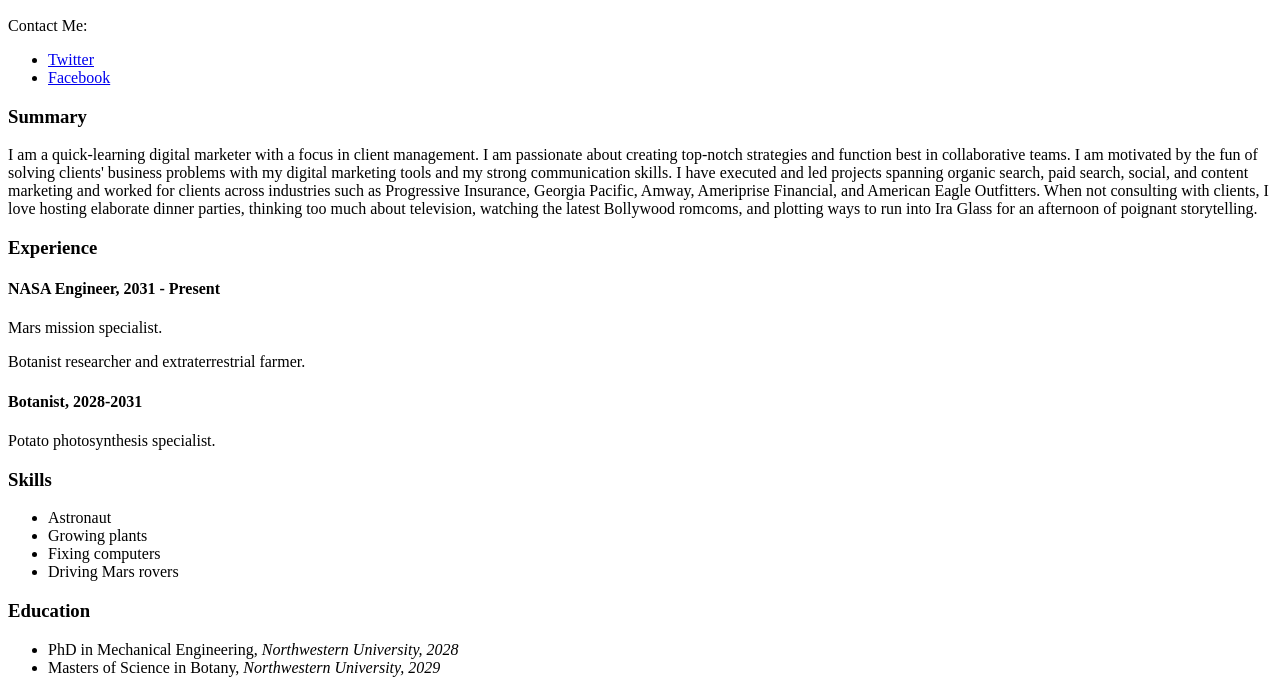
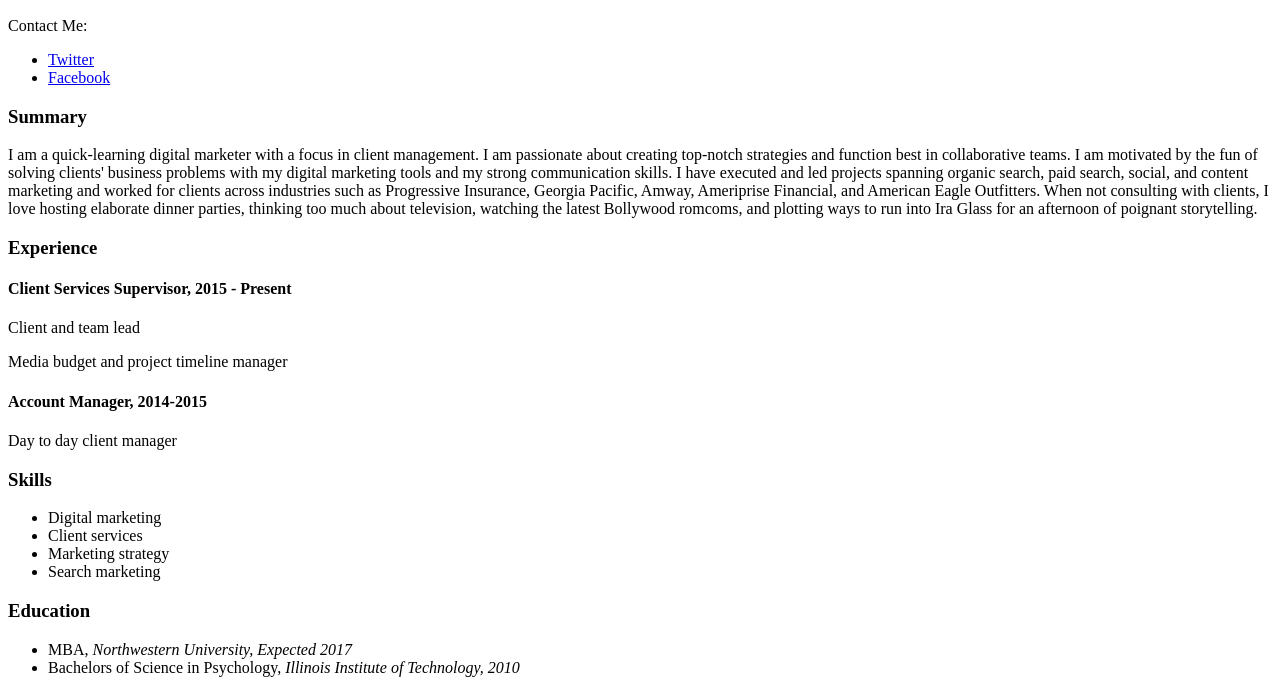
Before and after one commit to mishral/hw1-master, a plain HTML site: page index.html in a window 1280 px wide. Shown: the part 1202-1895 px from the top of the page. Drawn offline with Linux system fonts and the light colour scheme.

Commit message:
edited resume

```diff
--- a/index.html
+++ b/index.html
@@ -25,25 +25,25 @@
 
     <h3>Experience</h3>
 
-    <h4>NASA Engineer, 2031 - Present</h4>
-    <p>Mars mission specialist.</p>
-    <p>Botanist researcher and extraterrestrial farmer.</p>
+    <h4>Client Services Supervisor, 2015 - Present</h4>
+    <p>Client and team lead</p>
+    <p>Media budget and project timeline manager</p>
 
-    <h4>Botanist, 2028-2031</h4>
-    <p>Potato photosynthesis specialist.</p>
+    <h4>Account Manager, 2014-2015</h4>
+    <p>Day to day client manager</p>
 
     <h3>Skills</h3>
     <ul>
-      <li>Astronaut</li>
-      <li>Growing plants</li>
-      <li>Fixing computers</li>
-      <li>Driving Mars rovers</li>
+      <li>Digital marketing</li>
+      <li>Client services</li>
+      <li>Marketing strategy</li>
+      <li>Search marketing</li>
     </ul>
 
     <h3>Education</h3>
     <ul>
-      <li>PhD in Mechanical Engineering, <em>Northwestern University, 2028</em></li>
-      <li>Masters of Science in Botany, <em>Northwestern University, 2029</em></li>
+      <li>MBA, <em>Northwestern University, Expected 2017</em></li>
+      <li>Bachelors of Science in Psychology, <em>Illinois Institute of Technology, 2010</em></li>
     </ul>
 
 
```
